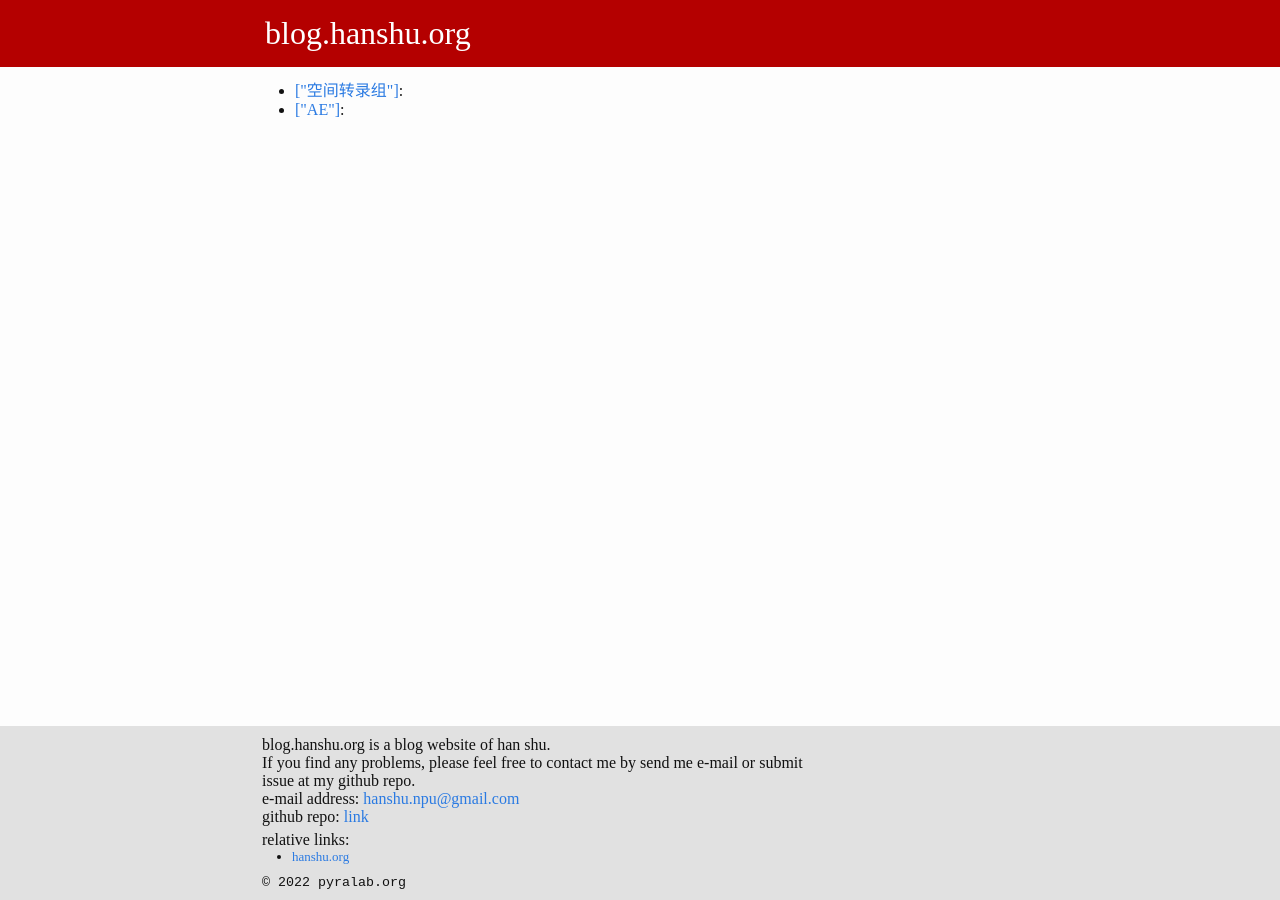
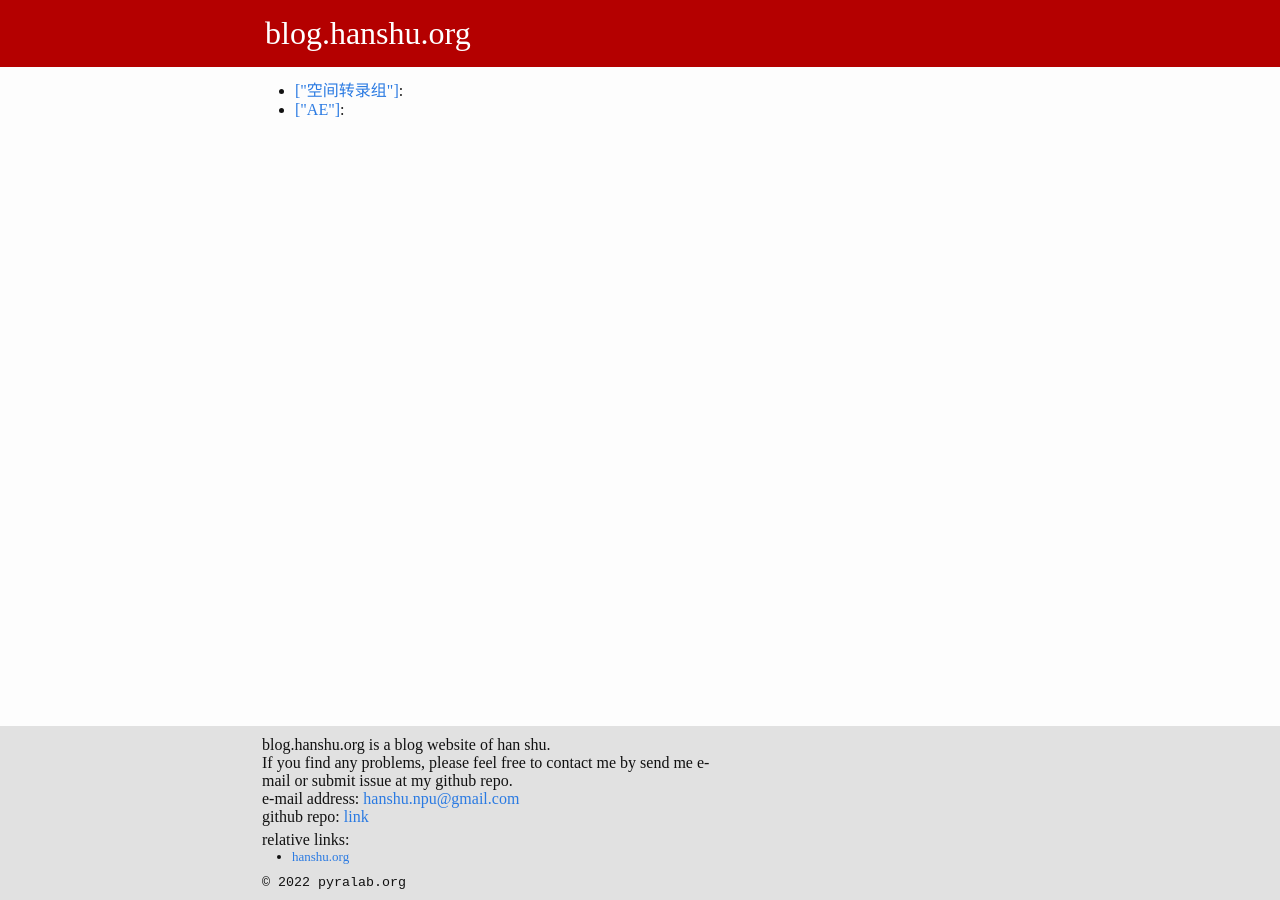
Before and after one commit to hannshu/blogs, a Jekyll site: the page built from index.md, in a window 1280 px wide. Built offline with Jekyll 4.4.1, drawn with Linux system fonts in a browser that asks for light colours.

Commit message:
Update footer.html

```diff
--- a/_includes/footer.html
+++ b/_includes/footer.html
@@ -1,6 +1,6 @@
 <div class = "bottem-panel">
   <div class = "bottem-panel-text" style="display:flex;align-items:center;">
-    <div style="display: inline-block; float: left; width: 75%;">
+    <div style="display: inline-block; float: left; width: 60%;">
       <div>
         <p>blog.hanshu.org is a blog website of han shu.</p>
         <p>If you find any problems, please feel free to contact me by send me e-mail or submit issue at my github repo.</p>
@@ -12,14 +12,8 @@
         <div class = "bottem-link">
           <ul>
             <li style="margin: 0px;"><a href="https://hanshu.org">hanshu.org</a></li>
-<!--             <li style="margin: 0px;"><a href="https://pyralab.org">pyralab.org</a></li> -->
           </ul>
         </div>
       </div>
       <p class="copyright">© 2022 pyralab.org</p>
-    </div>
-<!--     <div style="display: inline-block; float: right; width: 25%;">
-      <img decoding="async" style="height: auto;" title="logo" src="{{site.svg_link}}">
-    </div> -->
-  </div>
 </div>
```
